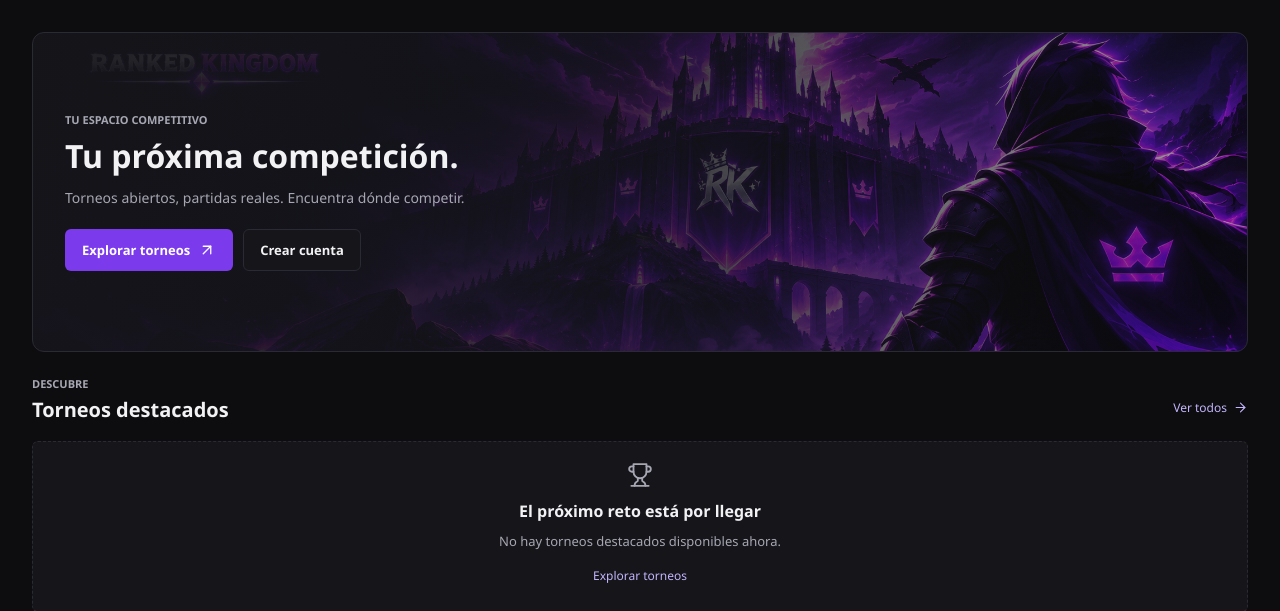
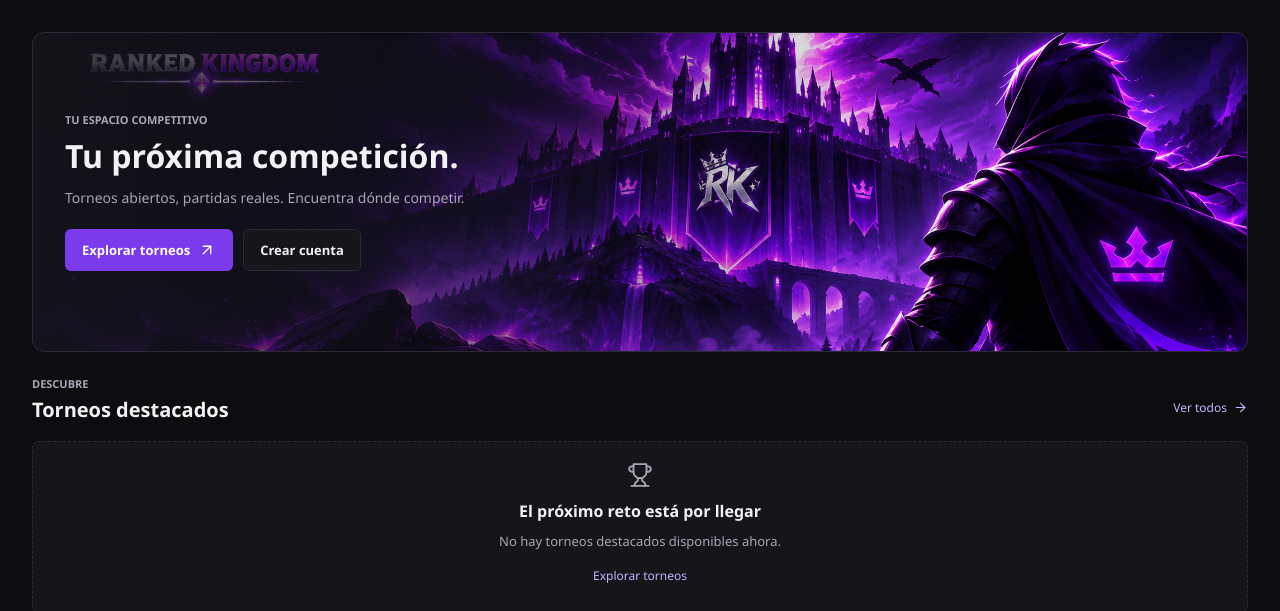
Before and after one commit to donvi22/plataforma-torneos-django, a Django app: page / in a window 1280 px wide. Shown: the part 104-715 px from the top of the page. Run offline with Django 5.2, Linux system fonts and the light colour scheme; data that the repository does not hold is empty.

Commit message:
Enhance dashboard intro banner styling
Updated the background image and gradient for the dashboard intro banner.

```diff
--- a/static/css/dashboard.css
+++ b/static/css/dashboard.css
@@ -23,7 +23,7 @@ body:has(.rk-dashboard) { background: #0D0D0F; color: #F2F2F5; }
 .rk-dashboard h3 a:hover { color: #C4B5FD; }
 .rk-dashboard :is(a, button):focus-visible { outline: 2px solid #A78BFA; outline-offset: 4px; }
 .rk-dashboard-intro { --rk-hero-image: none; align-items: flex-start; background-color: var(--rk-surface); background-image: linear-gradient(90deg, #15151AF5 0%, #15151ACC 55%, #15151A66 100%), var(--rk-hero-image); background-position: center; background-size: cover; border-bottom: 1px solid var(--rk-border); display: flex; flex-direction: column; gap: 20px; justify-content: center; min-height: 246px; padding: 30px 32px; }
-.rk-dashboard-intro--banner { --rk-hero-image: var(--rk-banner-image); min-height: 320px; border: 1px solid var(--rk-border); border-radius: 12px; background-position: center center; background-repeat: no-repeat; background-size: cover; }
+.rk-dashboard-intro--banner { --rk-hero-image: var(--rk-banner-image); min-height: 320px; border: 1px solid var(--rk-border); border-radius: 12px; background-image: linear-gradient(90deg, #15151AE0 0%, #15151A80 35%, #15151A15 70%, transparent 100%), var(--rk-hero-image); background-position: center center; background-repeat: no-repeat; background-size: cover; }
 .rk-intro-copy { max-width: 620px; min-width: 0; width: 100%; }
 .rk-kicker { color: var(--rk-muted); font-size: 11px; font-weight: 600; line-height: 1.5; text-transform: uppercase; }
 .rk-dashboard-intro .rk-kicker { margin-bottom: 8px; }
```
